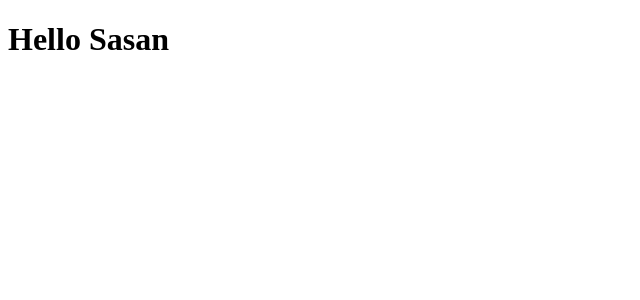
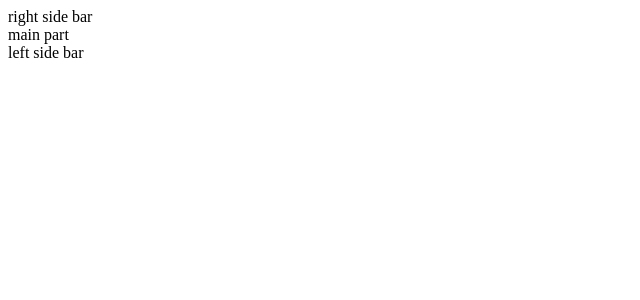
Before and after one commit to sasan-sohrabi/twitter_react_project, a React (Create React App) app in the folder app/: page / in a window 1280 px wide. Shown: the top 300 px of the page, without its empty margins (0-640 px from the left). Built offline with nearby package versions, Linux system fonts and the light colour scheme.

Commit message:
Create layout for right, left and main part of twitter page.

```diff
--- /dev/null
+++ b/app/src/components/App.js
@@ -0,0 +1,11 @@
+import React from 'react';
+import Layout from "./layout/Layout";
+
+
+const APP = () => {
+    return (
+        <Layout/>
+    );
+};
+
+export default APP;
--- /dev/null
+++ b/app/src/components/layout/Layout.js
@@ -0,0 +1,19 @@
+import React from 'react';
+
+const Layout = () => {
+    return (
+        <div>
+            <div>
+                right side bar
+            </div>
+            <div>
+                main part
+            </div>
+            <div>
+                left side bar
+            </div>
+        </div>
+    );
+};
+
+export default Layout;
--- a/app/src/index.js
+++ b/app/src/index.js
@@ -1,7 +1,10 @@
 import React from 'react';
 import ReactDOM from 'react-dom';
+import APP from "./components/App";
 
 ReactDOM.render(
-  <h1>Hello Sasan</h1>,
+  <React.StrictMode>
+      <APP/>
+  </React.StrictMode>,
   document.getElementById('root')
 );
```
Also changed, not shown: app/package.json (line endings or trailing spaces), 1 other file (tests, documents, lock files or other folders).
